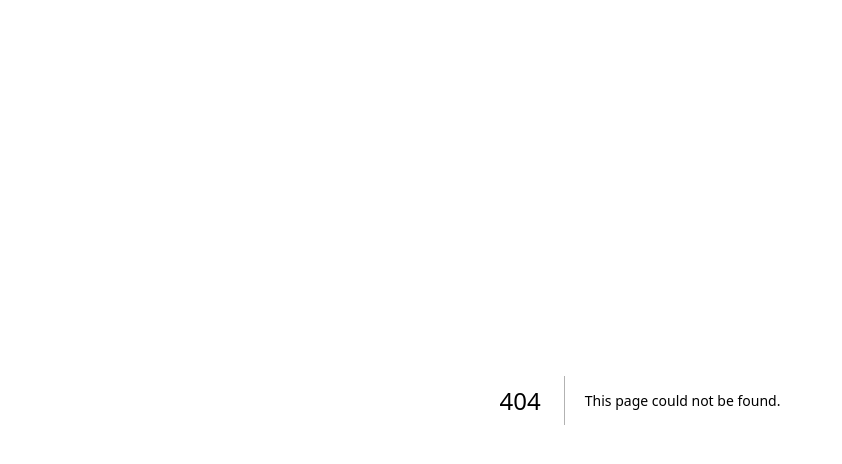
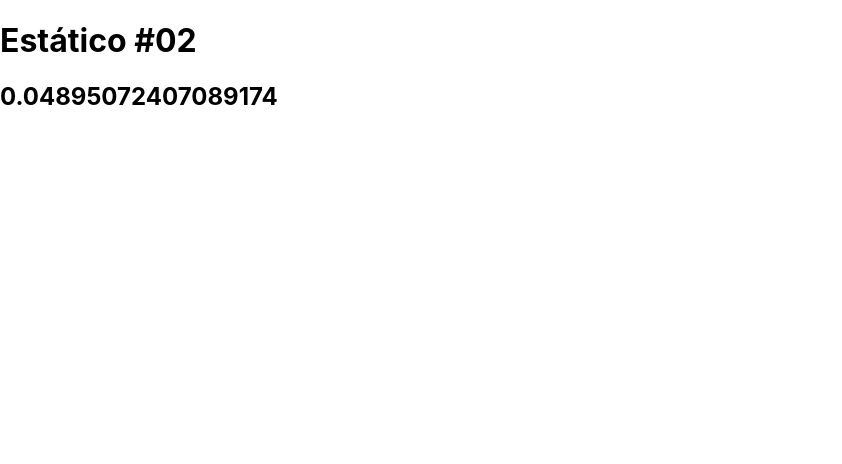
Before and after one commit to LeticiaLopess/renderizacao, a Next.js app: page /estatico2 in a window 1280 px wide. Before the commit this address had no page. Shown: the top 464 px of the page, without its empty margins (0-842 px from the left). Built offline with nearby package versions, Linux system fonts and the light colour scheme.

Commit message:
componente estático #2

```diff
--- /dev/null
+++ b/pages/estatico2.jsx
@@ -0,0 +1,16 @@
+export function getStaticProps() {
+    return {
+        props: {
+            numero: Math.random()
+        }
+    }
+} // com esse método (retorna as propriedades do componente) significa que estaremos trabalhando com componente estático, gerado uma única vez (produção)
+
+export default function Estatico2(props) {
+    return (
+        <div>
+            <h1>Estático #02</h1>
+            <h2>{props.numero}</h2>
+        </div>
+    )
+}
```
